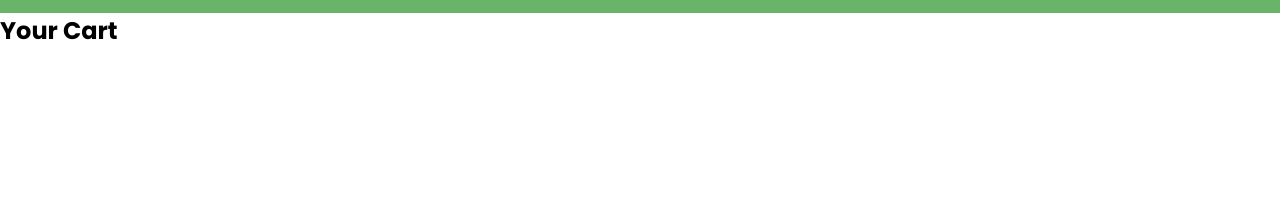
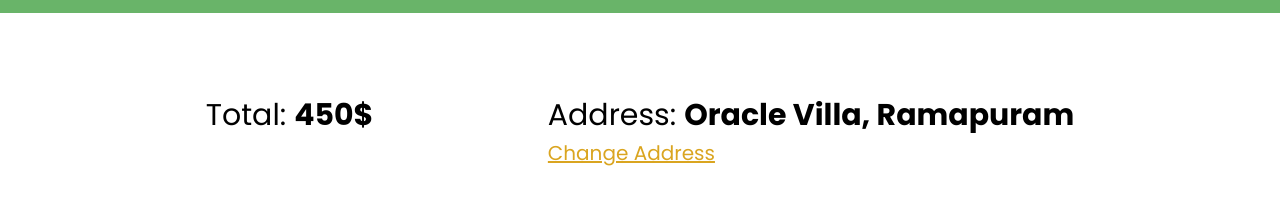
Before and after one commit to cybertheos/Ecommerce-Website, a plain HTML site: page Pages/addtocart.html in a window 1280 px wide. Shown: the part 174-378 px from the top of the page. Drawn offline with Linux system fonts and the light colour scheme; files that its build step writes are made by us from their sources; files whose address does not match are found by name.

Commit message:
New Changes added

```diff
--- a/Pages/addtocart.html
+++ b/Pages/addtocart.html
@@ -50,7 +50,17 @@
    <!-- Nav Bar -->
 
     <section id="add-to-cart-container">
-        <h1>Your Cart</h1>
+        <div class="container">
+            <div class="amount-box">
+                <span>Total: <strong>450$</strong></span>
+            </div>
+            <div class="address-section">
+                <span>Address: <strong>
+                    Oracle Villa, Ramapuram
+                </strong></span>
+                <a href="">Change Address</a>
+            </div>
+        </div>
     </section>
 </body>
 </html>
--- a/Styles/addtocart.css
+++ b/Styles/addtocart.css
@@ -82,3 +82,25 @@ a {
   font-size: 15px;
   font-family: "Poppins", sans-serif;
 }
+
+/* Add to Cart */
+#add-to-cart-container {
+  margin: 5em 130px;
+}
+.container {
+  display: flex;
+  justify-content: space-around;
+  gap: 23px;
+}
+.amount-box span {
+  font-size: 30px;
+}
+.address-section span {
+  font-size: 30px;
+}
+.address-section a {
+  color: goldenrod;
+  text-decoration: underline;
+  font-size: 20px;
+}
+/* Add to Cart */
```
